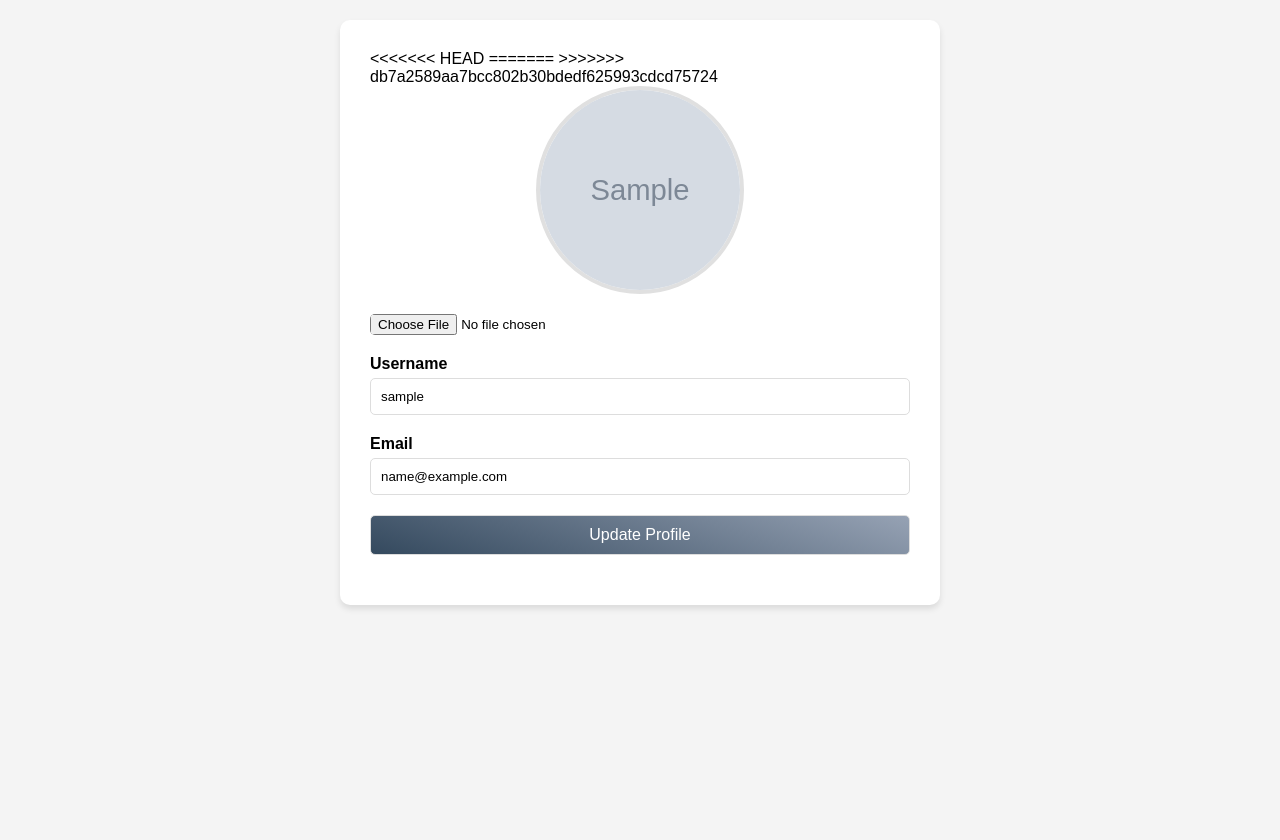
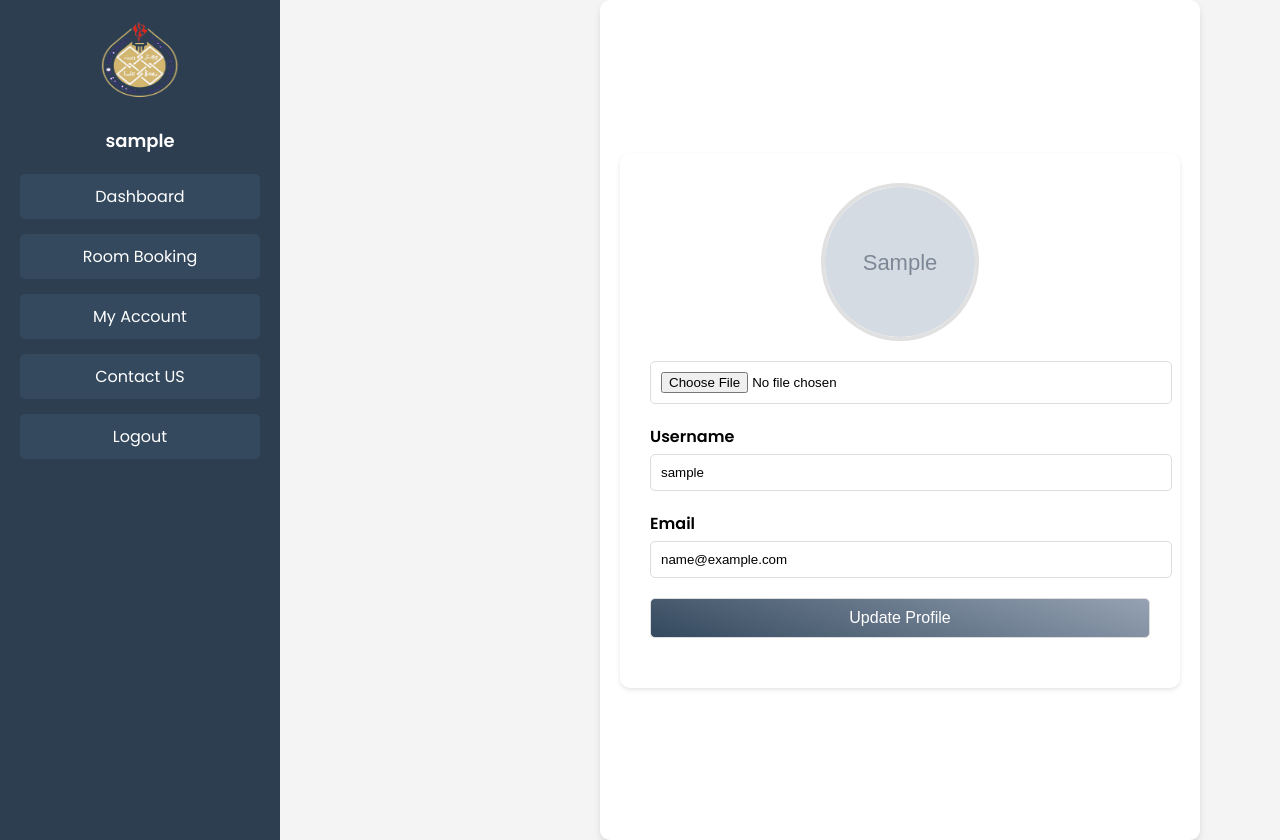
Before and after one commit to deemaalfalah/itcs333-project, a PHP site: page /edit-profile.php in a window 1280 px wide. Before the commit the page ends 609 px from the top, so only its background shows below. Run offline with PHP 8.4, Linux system fonts and the light colour scheme; the visitor is signed in with stand-in values (Sample User, id 1); tables that the repository leaves empty hold one stand-in row (values such as "Sample post"); grey boxes marked "Sample" are stand-in pictures.

Commit message:
some change

```diff
--- a/add_room.php
+++ b/add_room.php
@@ -70,9 +70,7 @@ if ($_SERVER['REQUEST_METHOD'] == 'POST' && isset($_POST['submit'])) {
         <ul>
             <li><a href="dashboard-admin.php">Dashboard</a></li>
             <li><a href="add_room.php">Add Room</a></li>
-            <li><a href="#">My Account</a></li>
-            <li><a href="contact-us.php">Contact Us</a></li>
-            <li><a href="#">Settings</a></li>
+            <li><a href="edit-profile.php">My Account</a></li>
             <li><a href="logout.php" class="logout-button">Logout</a></li>
         </ul>
     </div>
--- a/dashboard-admin.php
+++ b/dashboard-admin.php
@@ -115,7 +115,7 @@ $userId = $_SESSION['currentUser'];  // Get user ID from the session
                 <li><a href="add_room.php">Add Room</a></li>
                 <li><a href="edit-profile.php">My Account</a></li>
 
-                <li><a href="contact-us.php">Contact Us</a></li>
+
 
                 <li><a href="logout.php" class="logout-button">Logout</a></li>
             </ul>
--- a/edit-profile.php
+++ b/edit-profile.php
@@ -15,7 +15,6 @@ if (isset($_SESSION['currentUser'])) {
             die("User not found.");
         }
 
-        // Safely assign variables
         $username = $user_profile['username'] ?? '';
         $email = $user_profile['email'] ?? '';
         $profile_picture = $user_profile['profile_image'] ?? 'default.png';
@@ -52,7 +51,7 @@ if ($_SERVER["REQUEST_METHOD"] == "POST") {
         if ($newProfilePicture && $newProfilePicture['size'] > 0) {
             $target_dir = 'uploads/profile_image/';
             if (!is_dir($target_dir)) {
-                mkdir($target_dir, 0777, true); // Create the directory if it doesn't exist
+                mkdir($target_dir, 0777, true);
             }
 
             $filename = uniqid() . "_" . basename($newProfilePicture["name"]);
@@ -87,89 +86,31 @@ if ($_SERVER["REQUEST_METHOD"] == "POST") {
 <head>
     <meta charset="UTF-8">
     <title>Edit Profile</title>
-    <link href="https://fonts.googleapis.com/css?family=Poppins:100,100i,200,200i,300,300i,400,400i,500,500i,600,600i,700,700i,800,800i,900,900i" rel="stylesheet">
-    <link rel="stylesheet" href="https://cdnjs.cloudflare.com/ajax/libs/font-awesome/6.5.1/css/all.min.css" integrity="sha512-DTOQO9RWCH3ppGqcWaEA1BIZOC6xxalwEsw9c2QQeAIftl+Vegovlnee1c9QX4TctnWMn13TZye+giMm8e2LwA==" crossorigin="anonymous" referrerpolicy="no-referrer" />
+    <link href="https://fonts.googleapis.com/css?family=Poppins:400,600" rel="stylesheet">
+    <link rel="stylesheet" href="https://cdnjs.cloudflare.com/ajax/libs/font-awesome/6.5.1/css/all.min.css">
     <link rel="stylesheet" href="styles/edit-profile.css">
-    <style>
-        .profile-picture {
-            width: 200px;
-            height: 200px;
-            object-fit: cover;
-            border-radius: 50%;
-            margin-bottom: 20px;
-        }
-    </style>
-
 </head>
 <body>
+    <!-- Sidebar -->
+    <div class="sidebar">
+        <div class="profile">
+            <img src="picture/University_of_Bahrain_logo.png" alt="Instructor Picture" class="profile-pic">
+            <h2><?php echo htmlspecialchars($username); ?></h2>
+        </div>
+        <nav class="nav-menu">
+            <ul>
+                <li><a href="dashboard-user.php">Dashboard</a></li>
+                <li><a href="room-booking.php">Room Booking</a></li>
+                <li><a href="edit-profile.php">My Account</a></li>
+                <li><a href="contact-us.php">Contact US</a></li>
+                <li><a href="logout.php" class="logout-button">Logout</a></li>
+            </ul>
+        </nav>
+    </div>
+
+    <!-- Main Content -->
     <div class="profile-container">
         <form method="POST" action="" enctype="multipart/form-data">
-<<<<<<< HEAD
-            <?php
-                session_start();
-                if (isset($_SESSION['currentUser'])) {
-                    $userid = $_SESSION['currentUser'];
-                    try {
-                        require('connection.php');
-                        $sql = "SELECT * FROM users WHERE userid = ?";
-                        $stmt = $db->prepare($sql);
-                        $stmt->bindParam(1, $userid, PDO::PARAM_INT);
-                        $stmt->execute();
-                        $user_profile = $stmt->fetch(PDO::FETCH_ASSOC);
-
-                        if (!$user_profile) {
-                            die("User not found.");
-                        }
-
-                        // Initialize variables with user data
-                        $username = $user_profile['username'];
-                        $email = $user_profile['email'];
-                        $profile_picture = $user_profile['profile_image'];
-                    } catch (PDOException $e) {
-                        die($e->getMessage());
-                    }
-                }
-
-                if ($_SERVER["REQUEST_METHOD"] == "POST") {
-                    try {
-                        require('connection.php');
-                        $db->beginTransaction();
-
-                        $newUsername = $_POST["username"];
-                        $newEmail = $_POST["email"];
-                        $newProfilePicture = $_FILES["profile_image"];
-
-                        $counter = 0;
-
-                        if ($newUsername !== $username) {
-                            $sql = "UPDATE users SET username = ? WHERE userid = ?";
-                            $stmt = $db->prepare($sql);
-                            $stmt->execute([$newUsername, $userid]);
-                            $counter++;
-                        }
-
-                        if ($newEmail !== $email) {
-                            $sql = "UPDATE users SET email = ? WHERE userid = ?";
-                            $stmt = $db->prepare($sql);
-                            $stmt->execute([$newEmail, $userid]);
-                            $counter++;
-                        }
-
-                        if ($counter > 0) {
-                            $db->commit();
-                            $modalMessage = "Your information has been updated.";
-                        } else {
-                            $modalMessage = "No changes made.";
-                        }
-                    } catch (PDOException $e) {
-                        $db->rollBack();
-                        $modalMessage = "Error updating information: " . $e->getMessage();
-                    }
-                }
-            ?>
-
-=======
->>>>>>> db7a2589aa7bcc802b30bdedf625993cdcd75724
             <?php if (!empty($modalMessage)): ?>
                 <div class="modal-message"><?php echo htmlspecialchars($modalMessage); ?></div>
             <?php endif; ?>
--- a/room-booking.php
+++ b/room-booking.php
@@ -112,9 +112,8 @@ $userId = $_SESSION['currentUser'];
             <ul>
                 <li><a href="dashboard-user.php">Dashboard</a></li>
                 <li><a href="room-booking.php">Room Booking</a></li>
-                <li><a href="#">My Account</a></li>
+                <li><a href="edit-profile.php">My Account</a></li>
                 <li><a href="contact-us.php">Contact US</a></li>
-                <li><a href="#">Setting</a></li>
                 <li><a href="logout.php" class="logout-button">Logout</a></li>
             </ul>
         </nav>
--- a/styles/edit-profile.css
+++ b/styles/edit-profile.css
@@ -1,44 +1,114 @@
+/* Global Styles */
 body {
-    font-family: Arial, sans-serif;
-    max-width: 600px;
-    margin: 0 auto;
-    padding: 20px;
+    margin: 0;
+    font-family: Poppins, Arial, sans-serif;
+    display: flex;
     background-color: #f4f4f4;
 }
+
+/* Sidebar */
+.sidebar {
+    width: 240px;
+    background-color: #2C3E50;
+    color: white;
+    position: fixed;
+    top: 0;
+    left: 0;
+    height: 100%;
+    padding: 20px;
+}
+
+.sidebar .profile {
+    text-align: center;
+    margin-bottom: 20px;
+}
+
+.sidebar .profile-pic {
+    width: 80px;
+    height: 80px;
+    border-radius: 50%;
+    margin-bottom: 10px;
+}
+
+.sidebar h2 {
+    font-size: 18px;
+    margin: 10px 0;
+}
+
+.nav-menu ul {
+    list-style: none;
+    padding: 0;
+}
+
+.nav-menu li {
+    margin-bottom: 15px;
+}
+
+.nav-menu a {
+    color: white;
+    text-decoration: none;
+    display: block;
+    background-color: #34495E;
+    padding: 10px;
+    text-align: center;
+    border-radius: 5px;
+    font-size: 16px;
+}
+
+.nav-menu a:hover {
+    background-color: #1ABC9C;
+}
+
+/* Main Content */
 .profile-container {
+    margin-left: 600px; /* Leaves space for the sidebar */
+    display: flex; /* Flexbox for centering */
+    justify-content: center; /* Center horizontally */
+    align-items: center; /* Center vertically */
+    height: 100vh; /* Full height of the viewport */
+    padding: 20px;
     background-color: white;
-    padding: 30px;
     border-radius: 10px;
     box-shadow: 0 4px 6px rgba(0, 0, 0, 0.1);
 }
+
+/* Form Styles */
+.profile-container form {
+    max-width: 800px;
+    width: 100%;
+    background-color: #ffffff;
+    border-radius: 10px;
+    padding: 30px;
+    box-shadow: 0 2px 4px rgba(0, 0, 0, 0.1);
+}
+
 .profile-picture {
     width: 150px;
     height: 150px;
     border-radius: 50%;
-    object-fit: cover;
     display: block;
     margin: 0 auto 20px;
     border: 4px solid #e0e0e0;
 }
+
 .form-group {
     margin-bottom: 20px;
+    width: 500px;
 }
+
 .form-group label {
     display: block;
     margin-bottom: 5px;
     font-weight: bold;
 }
+
 .form-group input {
     width: 100%;
     padding: 10px;
     border: 1px solid #ddd;
     border-radius: 5px;
-    box-sizing: border-box;
 }
-.form-group input[type="file"] {
-    border: none;
-    padding: 0;
-}
+
 .btn-submit {
     width: 100%;
     padding: 12px;
@@ -46,19 +116,17 @@ body {
     color: white;
     border: none;
     border-radius: 5px;
+    font-size: 16px;
     cursor: pointer;
-    font-size: 16px;
 }
+
 .btn-submit:hover {
     background-color: #45a049;
 }
-.error-message {
-    color: red;
+
+.modal-message {
+    text-align: center;
+    font-weight: bold;
     margin-bottom: 15px;
-    text-align: center;
+    color: green;
 }
-.success-message {
-    color: green;
-    margin-bottom: 15px;
-    text-align: center;
-}
```
Also changed, not shown: contact-us.php (+17 -1 lines), styles/contact-us.css (+59 -0 lines).
